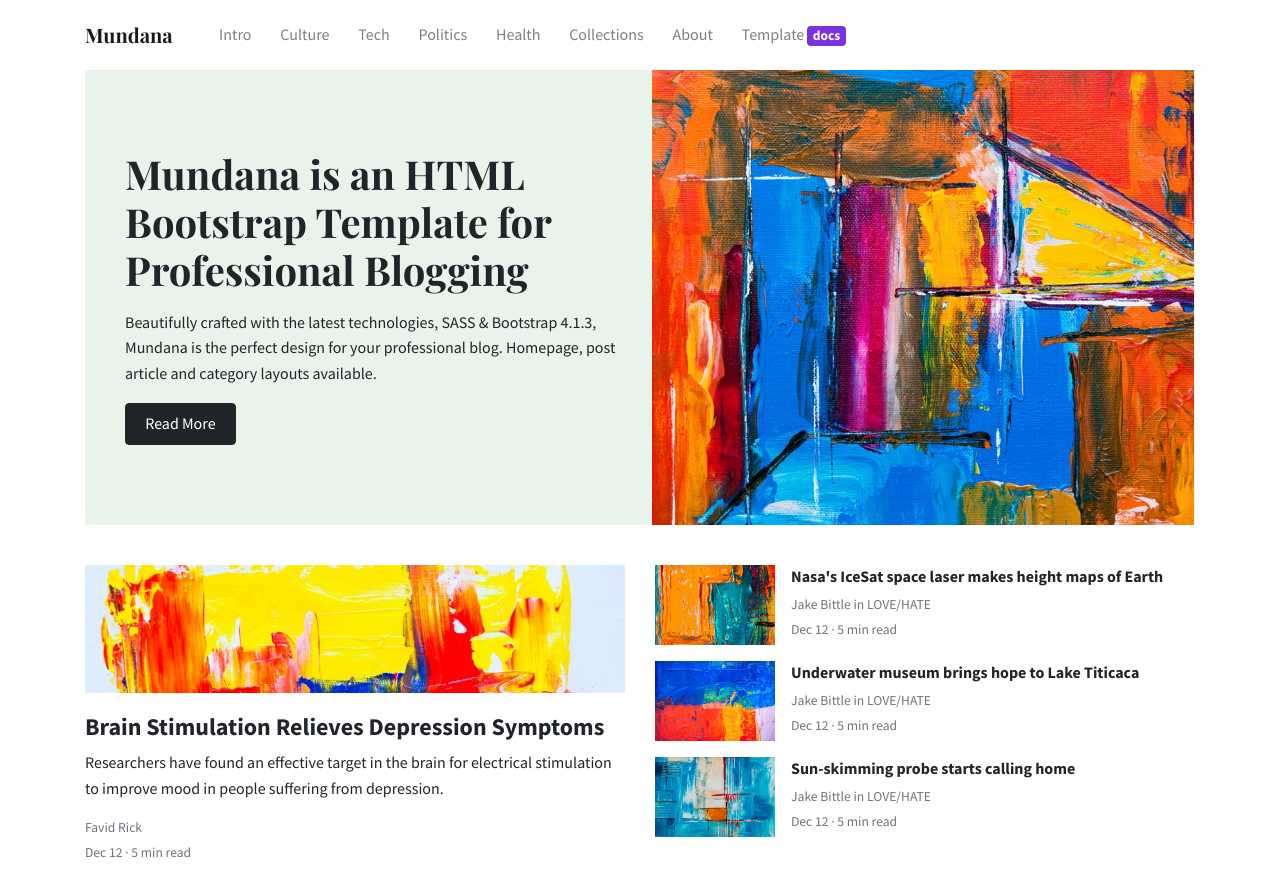
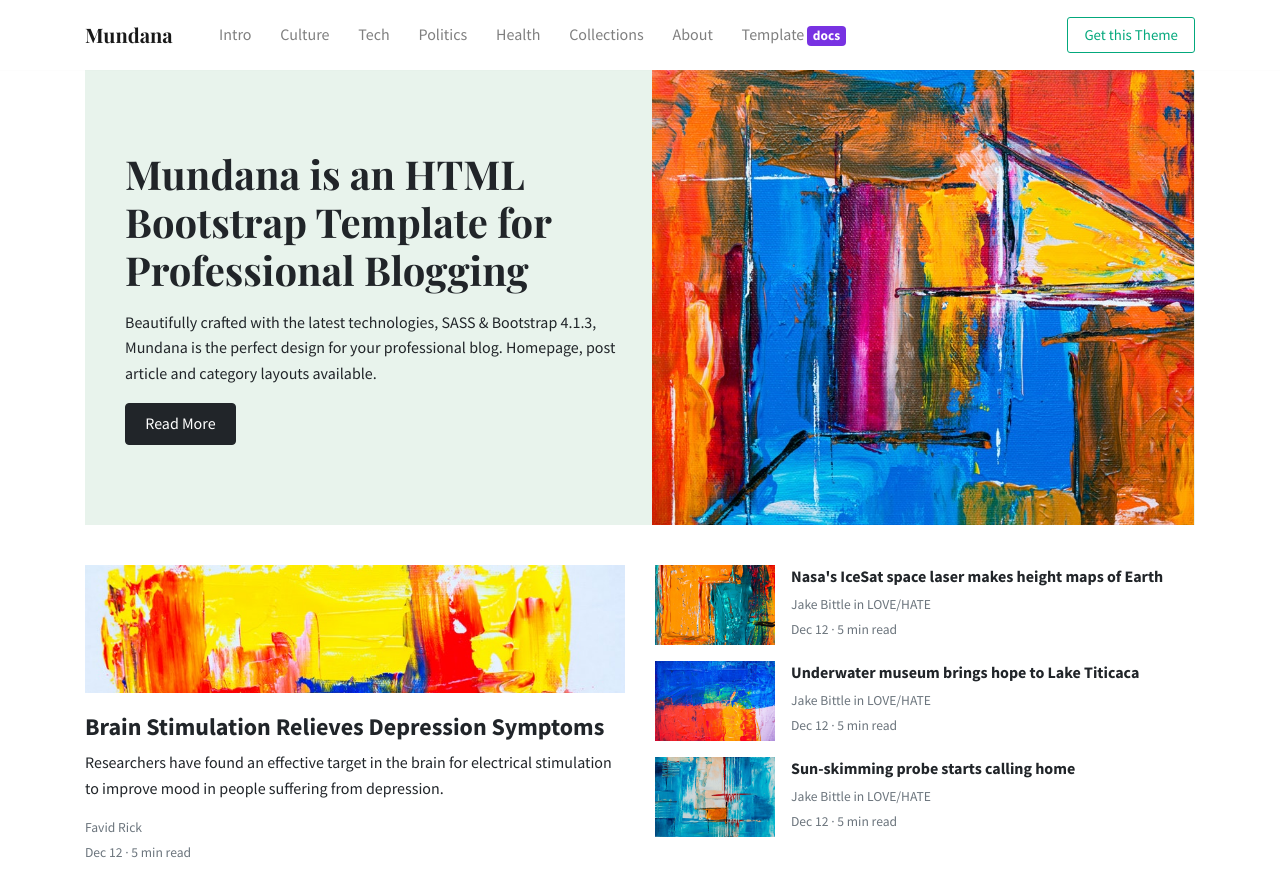
Before and after one commit to dinhtien15/dinhtien15, a website: page web/index.html in a window 1280 px wide. Shown: the top 892 px of the page. Drawn offline with nearby package versions, Linux system fonts and the light colour scheme.

Commit message:
them button get this theme

```diff
--- a/web/index.html
+++ b/web/index.html
@@ -51,7 +51,11 @@ NAVBAR
 			<a class="nav-link" href="./docs.html">Template <span class="badge badge-secondary">docs</span></a>
 			</li>
 		</ul>
-
+		<ul class="navbar-nav ml-auto d-flex align-items-center">
+			<li class="nav-item highlight">
+			<a class="nav-link" href="https://www.wowthemes.net/mundana-free-html-bootstrap-template/">Get this Theme</a>
+			</li>
+		</ul>
 	</div>
 </div>
 </nav>
```
